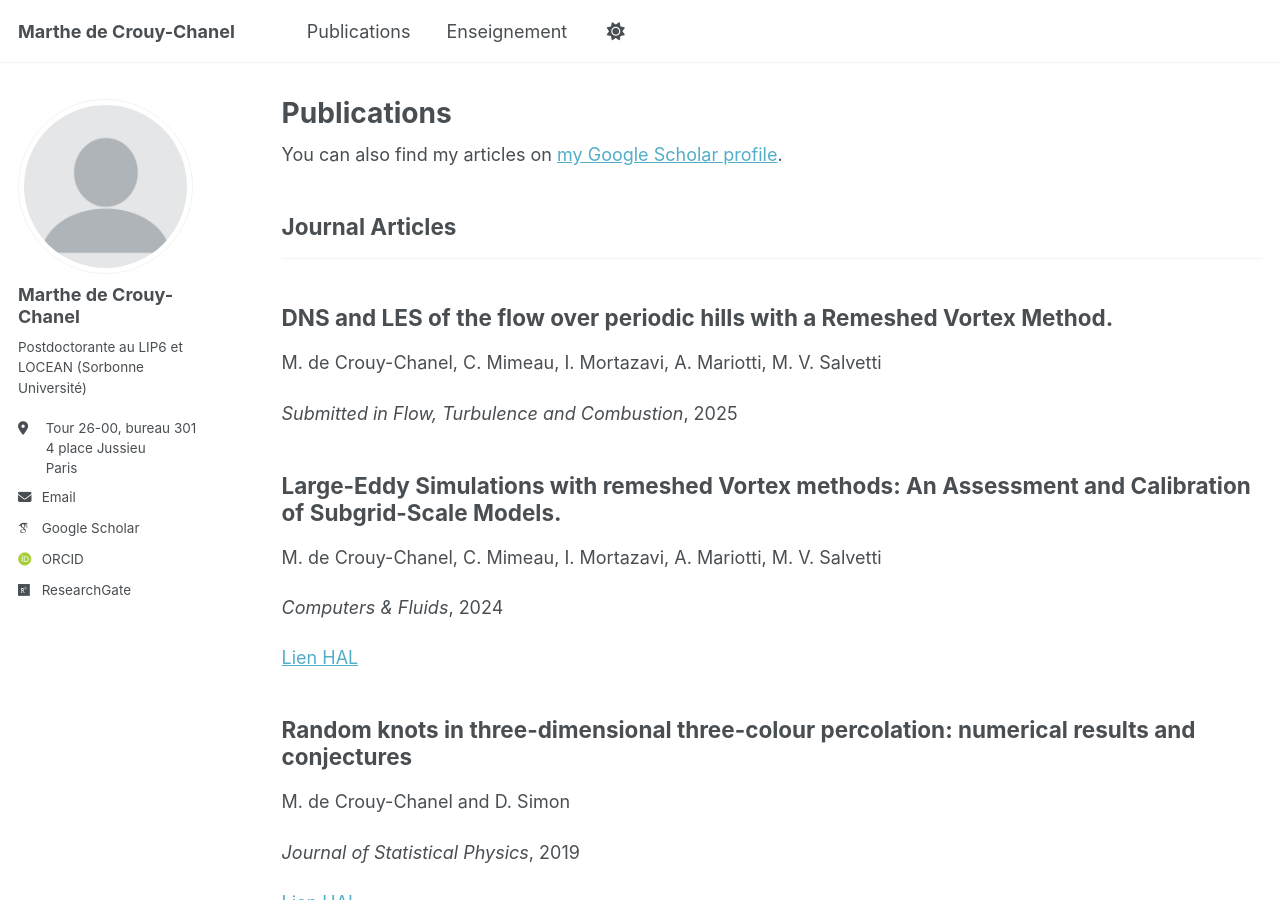
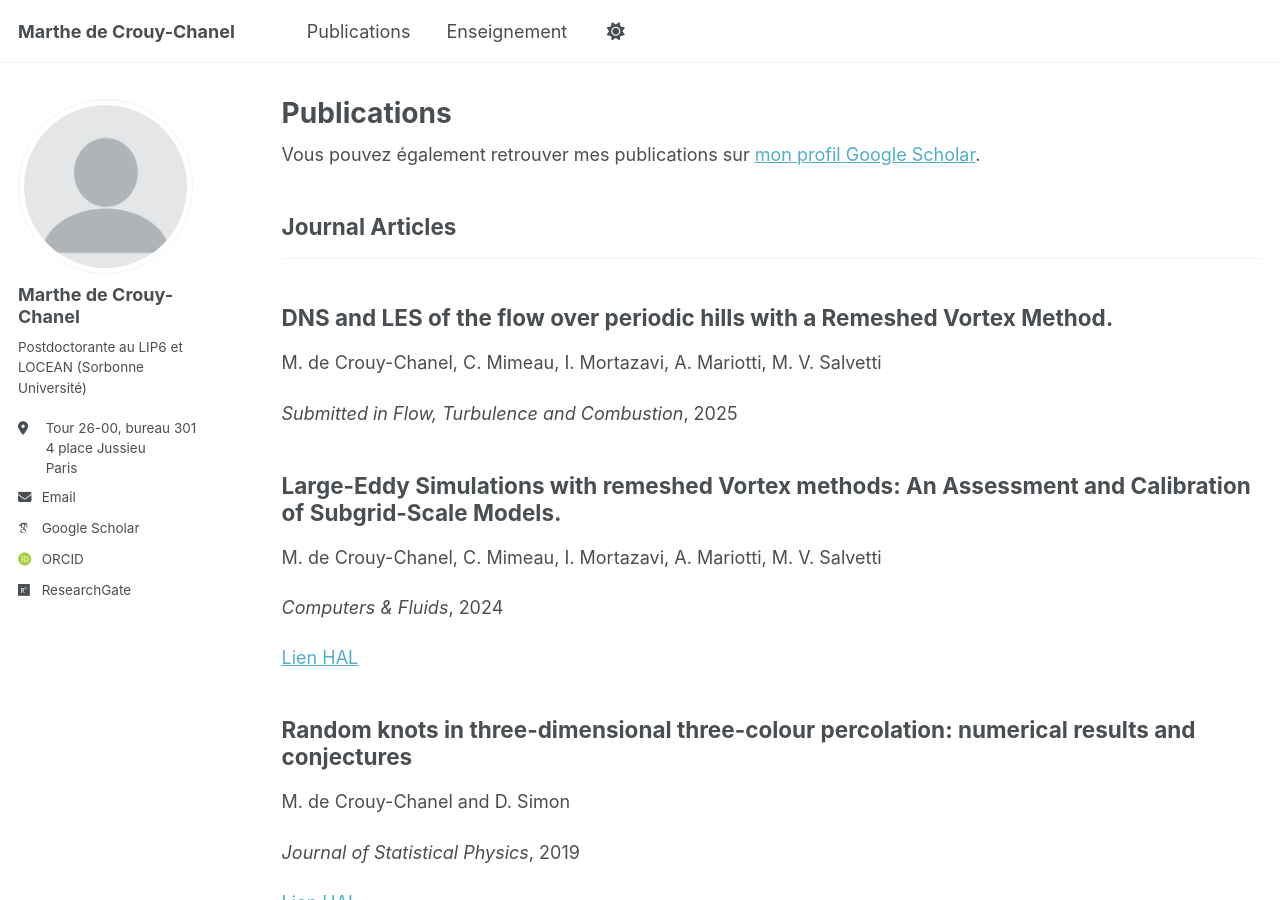
Before and after one commit to mdecrouy/mdecrouy.github.io, a Jekyll site: the page built from _pages/publications.html, in a window 1280 px wide and 900 px high. Built offline with Jekyll 4.4.1, drawn with Linux system fonts in a browser that asks for light colours; some web fonts are replaced.

Commit message:
Update publications.html

```diff
--- a/_pages/publications.html
+++ b/_pages/publications.html
@@ -6,7 +6,7 @@ author_profile: true
 ---
 
 {% if site.author.googlescholar %}
-  <div class="wordwrap">You can also find my articles on <a href="{{site.author.googlescholar}}">my Google Scholar profile</a>.</div>
+  <div class="wordwrap">Vous pouvez également retrouver mes publications sur <a href="{{site.author.googlescholar}}">mon profil Google Scholar</a>.</div>
 {% endif %}
 
 {% include base_path %}
```
